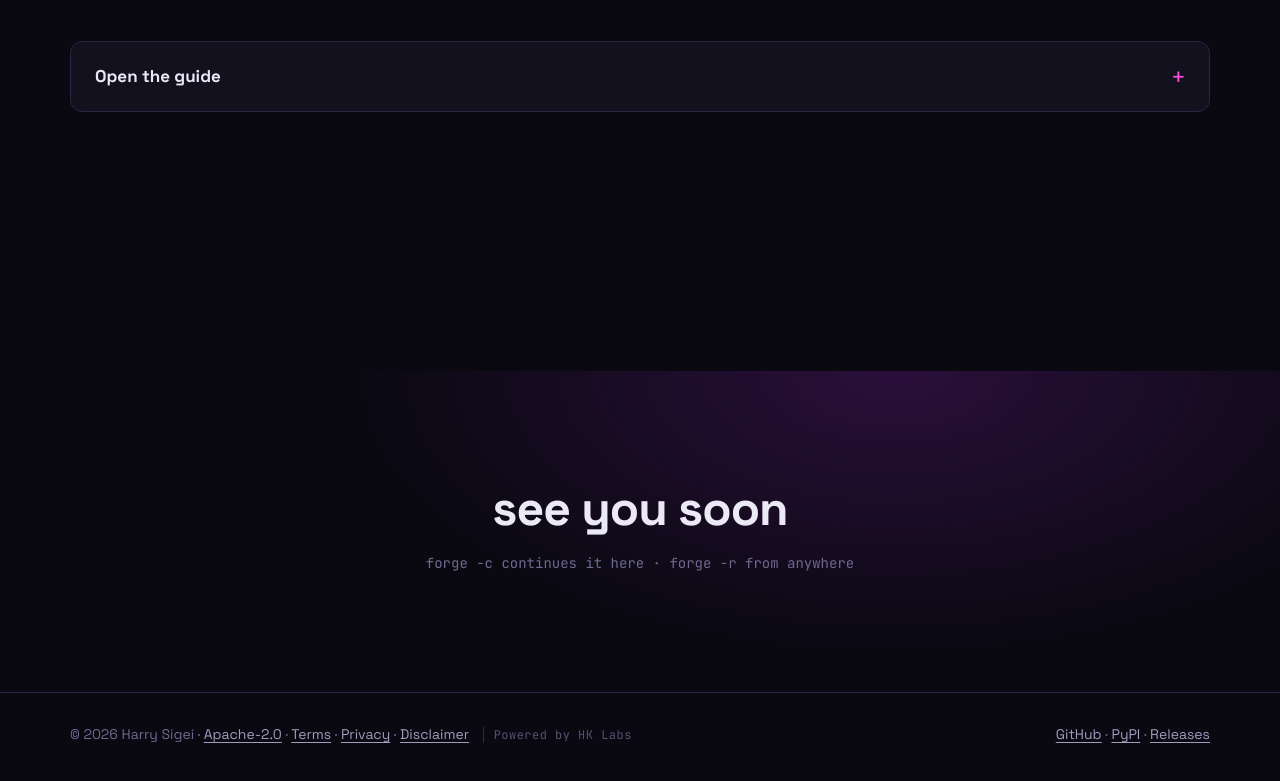
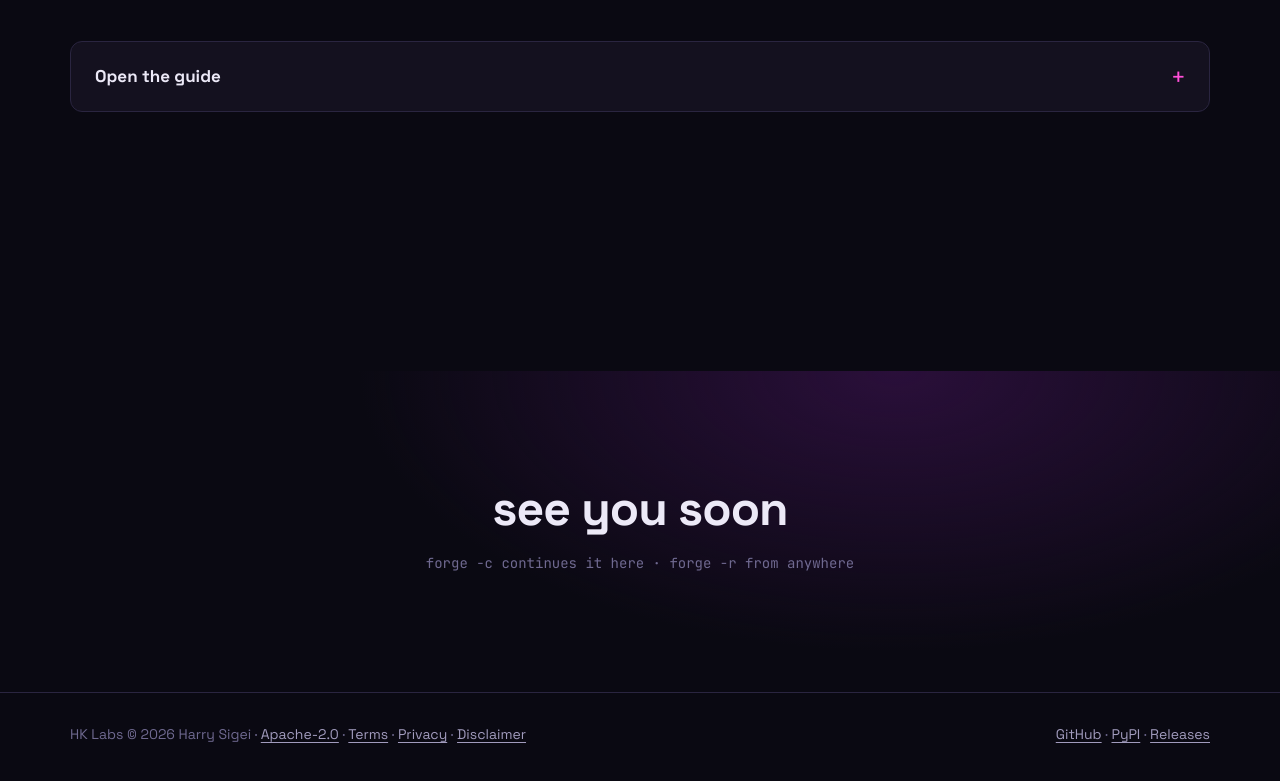
Before and after one commit to HSigei/forgeCLI, a plain HTML site: page docs/index.html in a window 1280 px wide. Shown: the part 6829-7610 px from the top of the page. Drawn offline with nearby package versions, Linux system fonts and the light colour scheme.

Commit message:
Copyright line: HK Labs © 2026 Harry Sigei

```diff
--- a/docs/index.html
+++ b/docs/index.html
@@ -645,7 +645,7 @@
 
 <footer>
   <div class="wrap">
-    <span>© 2026 Harry Sigei · <a href="https://github.com/HSigei/forgeCLI/blob/main/LICENSE">Apache-2.0</a> · <a href="https://github.com/HSigei/forgeCLI/blob/main/TERMS.md">Terms</a> · <a href="https://github.com/HSigei/forgeCLI/blob/main/PRIVACY.md">Privacy</a> · <a href="https://github.com/HSigei/forgeCLI/blob/main/DISCLAIMER.md">Disclaimer</a> <span class="powered">Powered by HK Labs</span></span>
+    <span>HK Labs © 2026 Harry Sigei · <a href="https://github.com/HSigei/forgeCLI/blob/main/LICENSE">Apache-2.0</a> · <a href="https://github.com/HSigei/forgeCLI/blob/main/TERMS.md">Terms</a> · <a href="https://github.com/HSigei/forgeCLI/blob/main/PRIVACY.md">Privacy</a> · <a href="https://github.com/HSigei/forgeCLI/blob/main/DISCLAIMER.md">Disclaimer</a></span>
     <span><a class="gh" href="https://github.com/HSigei/forgeCLI">GitHub</a> · <a href="https://pypi.org/project/forgecommandline/">PyPI</a> · <a class="rel" href="https://github.com/HSigei/forgeCLI/releases/latest">Releases</a></span>
   </div>
 </footer>
```
Also changed, not shown: 3 other files.
